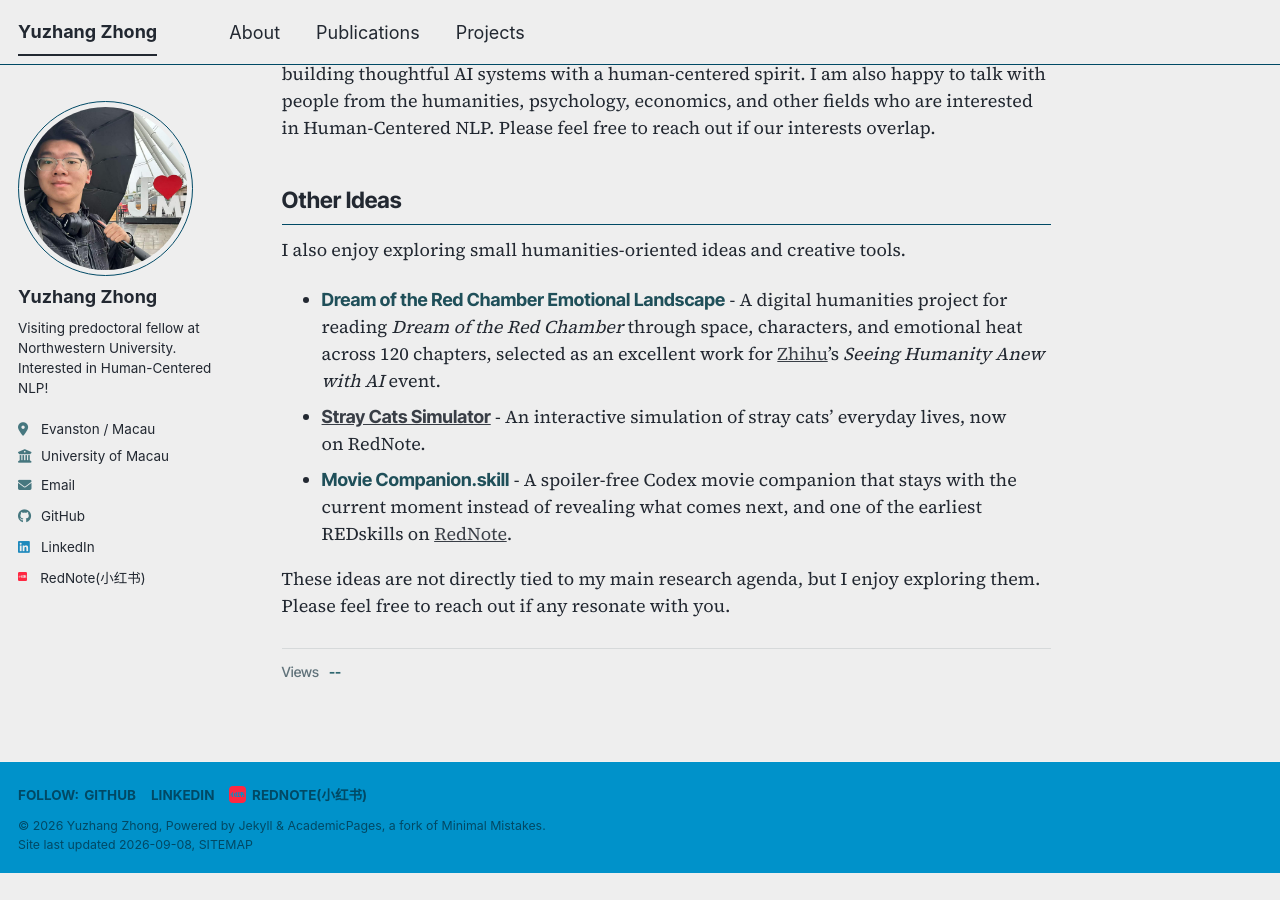
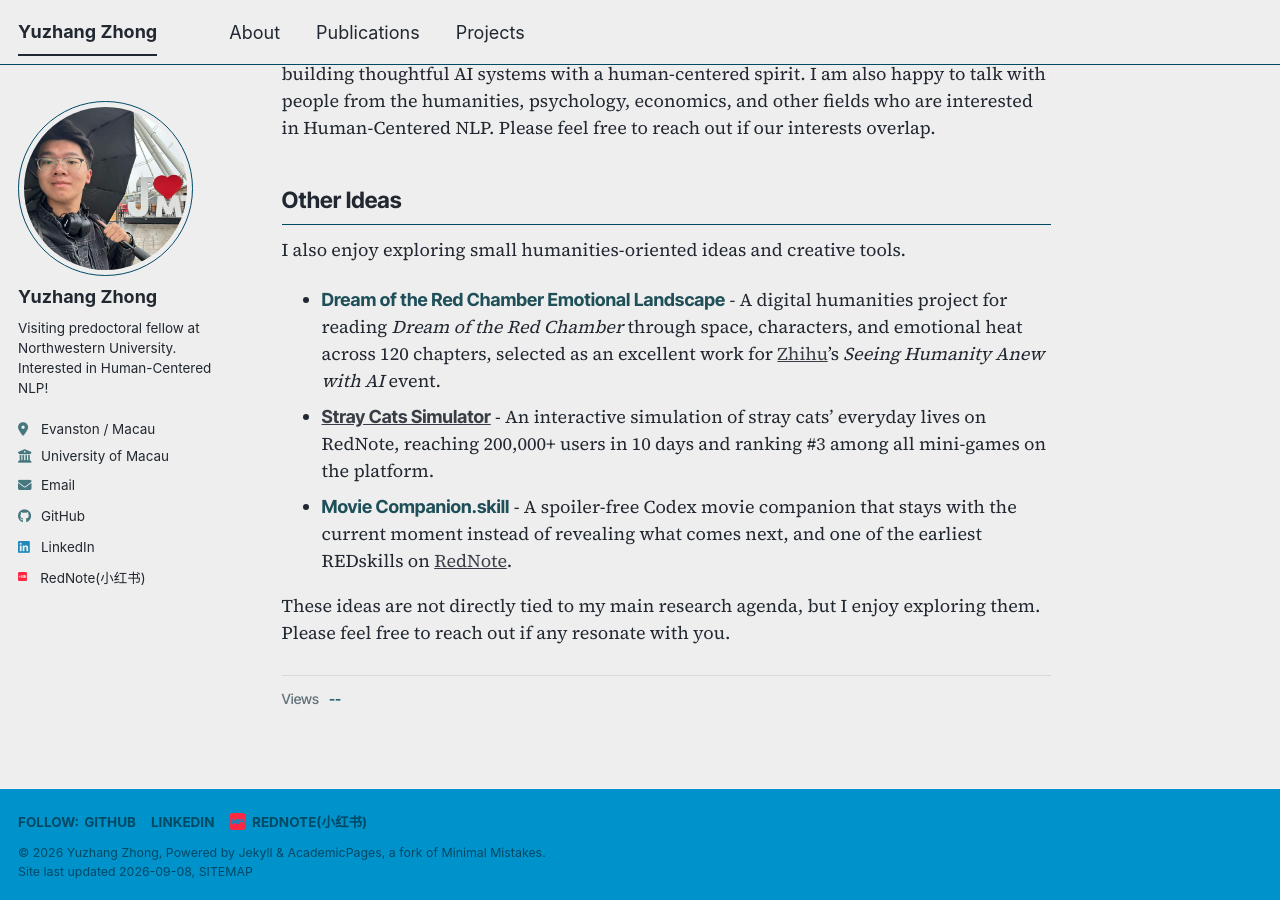
Before and after one commit to yuzhang-zhong/yuzhang-zhong.github.io, a Jekyll site: the page built from _pages/about.md, in a window 1280 px wide and 900 px high, scrolled down 2007 px. Built offline with Jekyll 4.4.1, drawn with Linux system fonts in a browser that asks for light colours; comment, search, counter and statistics services are not loaded; a style sheet for code colours, icons or effects is not loaded; before the commit the page ends 2880 px from its top, so only the background shows below that.

Commit message:
Update Stray Cats milestone

```diff
--- a/_pages/about.md
+++ b/_pages/about.md
@@ -70,7 +70,7 @@ Selected projects I have worked on or am currently developing:
 
   <div class="news-tabs__panel" id="news-panel-developer" role="tabpanel" aria-labelledby="news-tab-developer" hidden>
     <ul>
-      <li>🐈 August 2026: My <strong><a href="https://xhslink.cn/o/8ZPbU0fkkqT">Stray Cats Simulator</a></strong> launched on <strong>RedNote</strong> and reached <strong>40,000+ users</strong> in its first week—still growing fast. People really love cats!</li>
+      <li>🐈 August 2026: My <strong><a href="https://xhslink.cn/o/8ZPbU0fkkqT">Stray Cats Simulator</a></strong> surpassed <strong>200,000 users</strong> within 10 days of launching on <strong>RedNote</strong> and ranked <strong>#3 among all mini-games</strong> on the platform.</li>
       <li>🚀 August 2026: I will join <strong class="nowrap"><a href="https://www.popmart.com/">POP MART</a></strong> as an <strong class="nowrap">AI Empowerment Intern</strong>, CEO's Office.</li>
       <li>🏆 July 2025: <strong class="nowrap">Dream Factory</strong> won the <strong>Regional 2nd Place Award</strong> at <a href="https://www.vivo.com/">Vivo</a>'s AI Innovation Competition.</li>
     </ul>
@@ -110,7 +110,7 @@ our interests overlap.
 I also enjoy exploring small humanities-oriented ideas and creative tools.
 
 - <span class="project-name">Dream of the Red Chamber Emotional Landscape</span> - A digital humanities project for reading <em>Dream of the Red Chamber</em> through space, characters, and emotional heat across 120 chapters, selected as an excellent work for <a href="https://www.zhihu.com/">Zhihu</a>'s <em>Seeing Humanity Anew with AI</em> event.
-- <span class="project-name"><a href="https://xhslink.cn/o/8ZPbU0fkkqT">Stray Cats Simulator</a></span> - An interactive simulation of stray cats' everyday lives, now on RedNote.
+- <span class="project-name"><a href="https://xhslink.cn/o/8ZPbU0fkkqT">Stray Cats Simulator</a></span> - An interactive simulation of stray cats' everyday lives on RedNote, reaching 200,000+ users in 10 days and ranking #3 among all mini-games on the platform.
 - <span class="project-name">Movie Companion.skill</span> - A spoiler-free Codex movie companion that stays with the current moment instead of revealing what comes next, and one of the earliest REDskills on <a href="https://www.xiaohongshu.com/">RedNote</a>.
 
 These ideas are not directly tied to my main research agenda, but I enjoy exploring them. Please feel free to reach out if any resonate with you.
```
